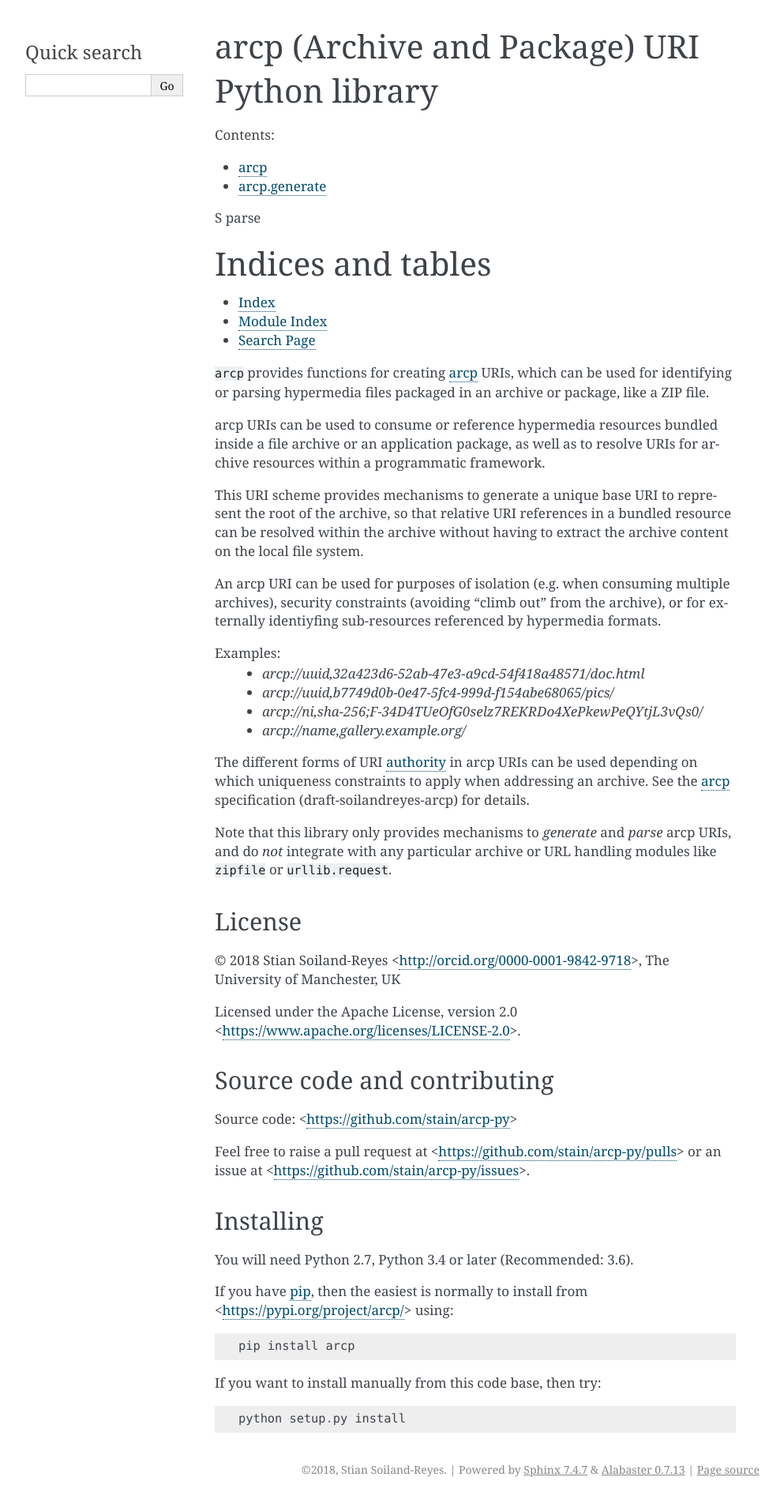
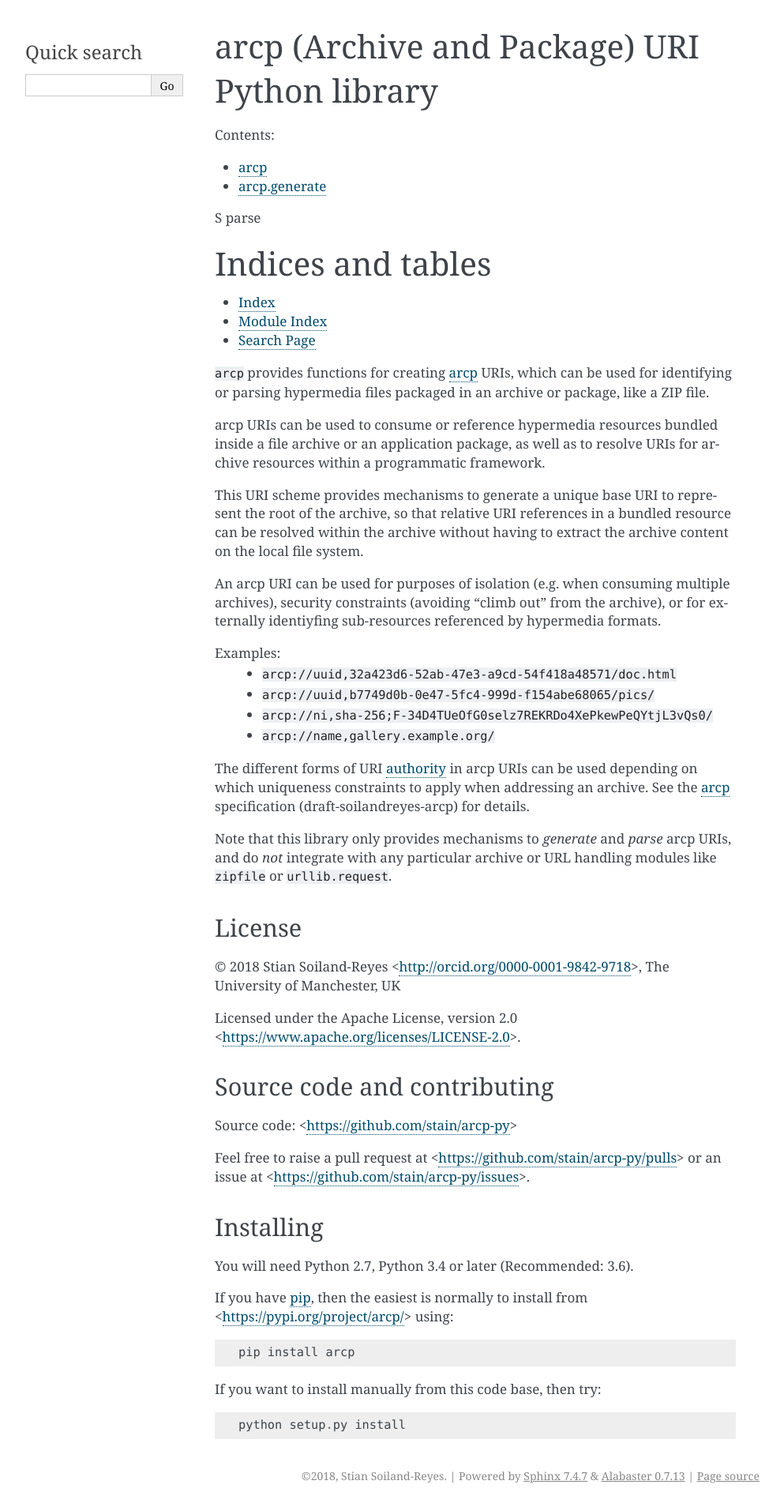
Before and after one commit to stain/arcp-py, a Sphinx documentation site: the page built from docs/index.rst, in a window 1280 px wide. Shown: the whole page at 79% size, without its empty margins (148-1141 px from the left). Built offline with Sphinx 7.4.7, drawn with Linux system fonts in a browser that asks for light colours.

Commit message:
ReST .. ReST.. what about MarkDown?

```diff
--- a/docs/index.rst
+++ b/docs/index.rst
@@ -37,10 +37,10 @@ archive), or for externally identiyfing sub-resources referenced by
 hypermedia formats.
 
 Examples:
- - `arcp://uuid,32a423d6-52ab-47e3-a9cd-54f418a48571/doc.html`
- - `arcp://uuid,b7749d0b-0e47-5fc4-999d-f154abe68065/pics/`
- - `arcp://ni,sha-256;F-34D4TUeOfG0selz7REKRDo4XePkewPeQYtjL3vQs0/`
- - `arcp://name,gallery.example.org/`
+ - ``arcp://uuid,32a423d6-52ab-47e3-a9cd-54f418a48571/doc.html``
+ - ``arcp://uuid,b7749d0b-0e47-5fc4-999d-f154abe68065/pics/``
+ - ``arcp://ni,sha-256;F-34D4TUeOfG0selz7REKRDo4XePkewPeQYtjL3vQs0/``
+ - ``arcp://name,gallery.example.org/``
 
 The different forms of URI authority_ in arcp URIs can be used depending
 on which uniqueness constraints to apply when addressing an archive.
```
Also changed, not shown: README.rst (+4 -4 lines).
